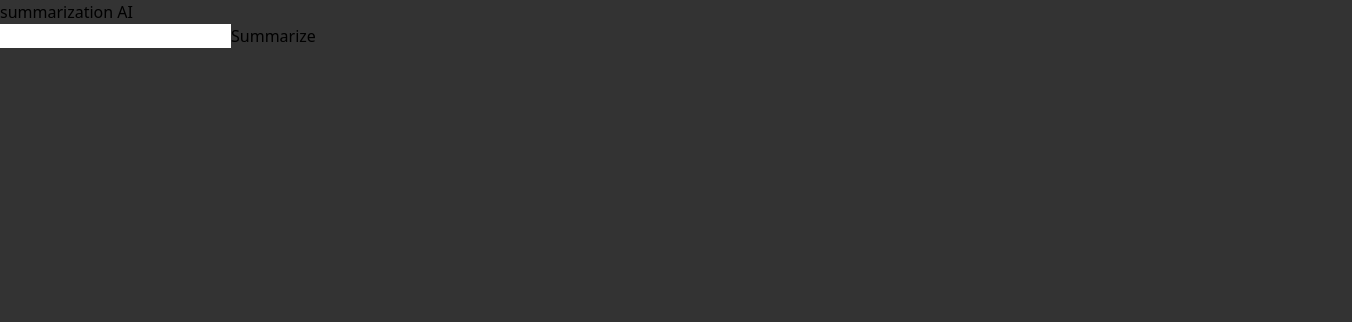
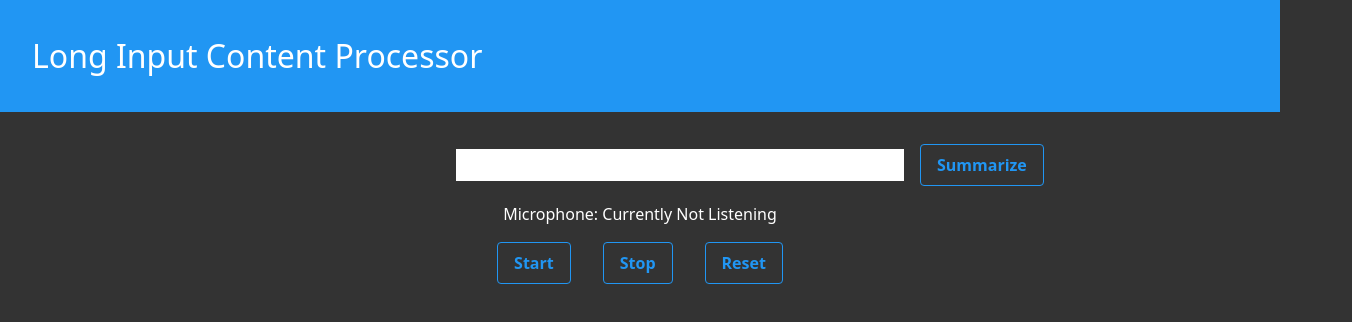
Before and after one commit to tyantes3/TextAnalysisProject, a Next.js app: page / in a window 1280 px wide. Shown: the top 322 px of the page, 1352 px wide, since content can reach past the window. Built offline with nearby package versions, Linux system fonts and the light colour scheme.

Commit message:
speech to text and css features

```diff
--- /dev/null
+++ b/app/components/InputText/InputText.module.css
@@ -0,0 +1,30 @@
+.Input{
+    color: white;
+    /* margin-left: 50%;
+    margin-right: auto; */
+    margin-left: 28.5rem;
+    padding-top: 1rem;
+    width: 70%;
+}
+
+.text{
+    color: black;
+    width: 50%;
+    height: 2rem;
+}
+
+.button {
+    background-color: transparent;
+    color: #2196F3; /* Equivalent to Tailwind blue-700 */
+    font-weight: 600; /* Equivalent to Tailwind font-semibold */
+    padding: 0.5rem 1rem; /* Equivalent to Tailwind py-2 px-4 */
+    border: 1px solid #2196F3; /* Equivalent to Tailwind border-blue-500 */
+    border-radius: 0.25rem; /* Equivalent to Tailwind rounded */
+    margin: 1rem;
+  }
+
+  .button:hover {
+    background-color: #2196F3; /* Equivalent to Tailwind hover:bg-blue-500 */
+    color: #ffffff; /* Equivalent to Tailwind hover:text-white */
+    border-color: transparent; /* Equivalent to Tailwind hover:border-transparent */
+  }
--- /dev/null
+++ b/app/components/InputText/InputText.tsx
@@ -0,0 +1,65 @@
+"use client";
+import { useState, useEffect } from "react";
+import styles from "./InputText.module.css";
+export default function InputText() {
+  const [modelStatus, setModelStatus] = useState("");
+
+  // var input_text = document.querySelector("form");
+  // input_text?.addEventListener("submit",async (e)=>{
+  //   e.preventDefault()
+  //   let text = modelStatus
+  //   let bodyData = {
+  //     "text":text
+  //   }
+  //   const summary = await fetch("https://localhost:5000/api/queryModel")
+
+  // })
+
+  function handleChange(event) {
+    setModelStatus(event.target.value);
+    console.log(event.target.value);
+  }
+  async function queryModel(event) {
+    event.preventDefault();
+    let data = JSON.stringify({ model: modelStatus });
+    console.log(data);
+    let summary = await fetch("http://127.0.0.1:5000/api/queryModel", {
+      method: "POST",
+      headers: {
+        "Content-Type": "application/json",
+      },
+      mode: "cors",
+      body: data,
+    });
+  }
+
+  // useEffect(()=>{
+  //     let pleaseWord = document.getElementById("model_text")
+  //     console.log(pleaseWord)
+  //   const fetchModelOutput = async() =>{
+  //     var input_text = document.querySelector("form")
+
+  //     console.log(input_text)
+  //   }
+
+  // },[modelStatus]);
+
+  return (
+    <div className={styles.Input}>
+      <form id="query" method="POST" onSubmit={queryModel}>
+        <input
+          onChange={handleChange}
+          // className="text-white"
+          className={styles.text}
+          type="text"
+          name="model_text"
+          id="model_text"
+          value={modelStatus}
+        ></input>
+        <button type="submit" id="submitQuery" className={styles.button}>
+          Summarize
+        </button>
+      </form>
+    </div>
+  );
+}
--- /dev/null
+++ b/app/components/NavBar/NavBar.module.css
@@ -0,0 +1,6 @@
+.navBar{
+    background-color: #2196F3;
+    padding: 2rem;
+    font-size: 2rem;
+    color: white;
+}
--- /dev/null
+++ b/app/components/NavBar/NavBar.tsx
@@ -0,0 +1,12 @@
+import React from "react";
+import styles from "./NavBar.module.css";
+
+const NavBar = () => {
+  return (
+    <div className={styles.navBar}>
+      <p>Long Input Content Processor</p>
+    </div>
+  );
+};
+
+export default NavBar;
--- /dev/null
+++ b/app/components/SpeechToText/SpeechToText.module.css
@@ -0,0 +1,23 @@
+.button {
+    background-color: transparent;
+    color: #2196F3; /* Equivalent to Tailwind blue-700 */
+    font-weight: 600; /* Equivalent to Tailwind font-semibold */
+    padding: 0.5rem 1rem; /* Equivalent to Tailwind py-2 px-4 */
+    border: 1px solid #2196F3; /* Equivalent to Tailwind border-blue-500 */
+    border-radius: 0.25rem; /* Equivalent to Tailwind rounded */
+    margin: 1rem;
+  }
+
+  .button:hover {
+    background-color: #2196F3; /* Equivalent to Tailwind hover:bg-blue-500 */
+    color: #ffffff; /* Equivalent to Tailwind hover:text-white */
+    border-color: transparent; /* Equivalent to Tailwind hover:border-transparent */
+  }
+
+  .Speech {
+    text-align: center;
+  }
+
+  .Mic {
+    color: white;
+  }
--- /dev/null
+++ b/app/components/SpeechToText/SpeechToText.tsx
@@ -0,0 +1,47 @@
+"use client";
+import React from "react";
+import "regenerator-runtime/runtime";
+import styles from "./SpeechToText.module.css";
+
+import SpeechRecognition, {
+  useSpeechRecognition,
+} from "react-speech-recognition";
+
+const SpeechToText = () => {
+  const {
+    transcript,
+    listening,
+    resetTranscript,
+    browserSupportsSpeechRecognition,
+  } = useSpeechRecognition();
+
+  if (!browserSupportsSpeechRecognition) {
+    return <span>Browser Doesn't support speech to text</span>;
+  }
+  return (
+    <div className={styles.Speech}>
+      <p className={styles.Mic}>
+        Microphone:{" "}
+        {listening ? "Currently Listening" : "Currently Not Listening"}
+      </p>
+      <button
+        className={styles.button}
+        onClick={() => SpeechRecognition.startListening({ continuous: true })}
+      >
+        Start
+      </button>
+      <button
+        className={styles.button}
+        onClick={SpeechRecognition.stopListening}
+      >
+        Stop
+      </button>
+      <button className={styles.button} onClick={resetTranscript}>
+        Reset
+      </button>
+      <p className={styles.Mic}>{transcript}</p>
+    </div>
+  );
+};
+
+export default SpeechToText;
--- a/app/page.tsx
+++ b/app/page.tsx
@@ -1,10 +1,15 @@
-import InputText from "./ui/input_text";
+"use client";
+import React from "react";
+import NavBar from "./components/NavBar/NavBar";
+import SpeechToText from "./components/SpeechToText/SpeechToText";
+import InputText from "./components/InputText/InputText";
+
 export default function Page() {
   return (
     <div>
-      <p>summarization AI</p>
+      <NavBar />
       <InputText />
+      <SpeechToText />
     </div>
-
   );
 }
--- a/package.json
+++ b/package.json
@@ -12,12 +12,15 @@
     "cors": "^2.8.5",
     "next": "14.1.0",
     "react": "^18",
-    "react-dom": "^18"
+    "react-dom": "^18",
+    "react-speech-recognition": "^3.10.0",
+    "regenerator-runtime": "^0.14.1"
   },
   "devDependencies": {
     "@types/node": "^20",
     "@types/react": "^18",
     "@types/react-dom": "^18",
+    "@types/react-speech-recognition": "^3.9.5",
     "autoprefixer": "^10.0.1",
     "postcss": "^8",
     "tailwindcss": "^3.4.1",
```
Also changed, not shown: 2 other files (tests, documents, lock files or other folders).
